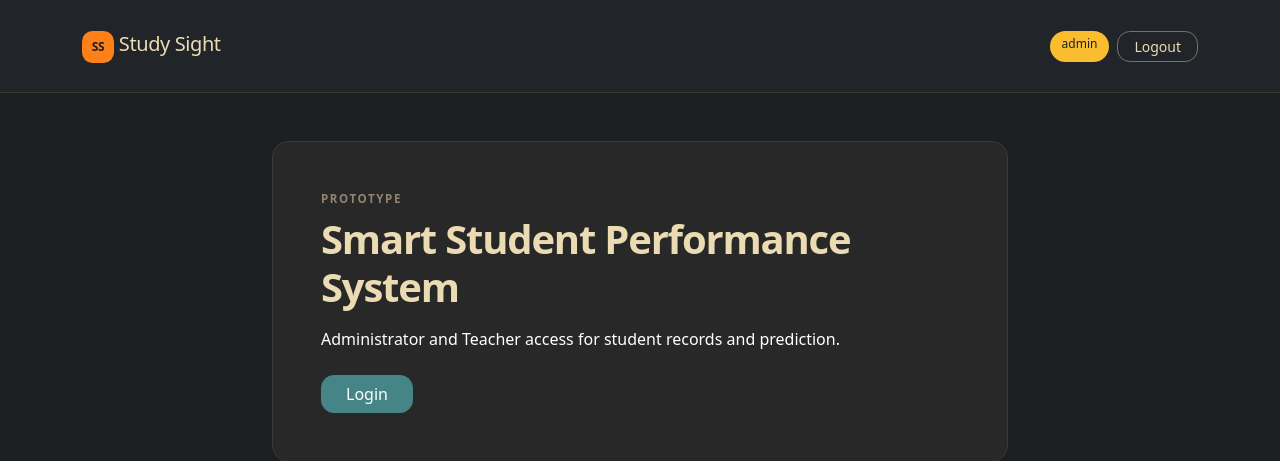
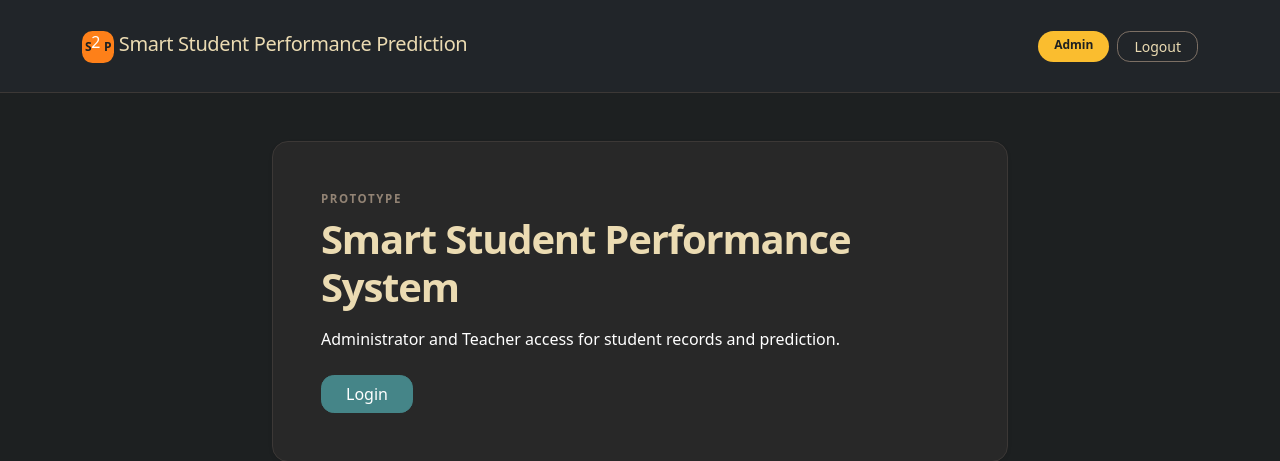
Before and after one commit to AhhadQamar/SmartStudentPerformanceSystem, a Flask app: page /home in a window 1280 px wide. Shown: the top 461 px of the page. Run offline with Flask 3, Linux system fonts and the light colour scheme; the visitor is signed in with stand-in values (Sample User, id 1).

Commit message:
changed the app name

```diff
--- a/app/templates/base.html
+++ b/app/templates/base.html
@@ -16,14 +16,17 @@
   <body class="app-shell">
     <nav class="navbar bg-dark navbar-expand-lg navbar-dark app-navbar">
       <div class="container py-3">
-        <a class="navbar-brand" href="{{url_for('main.index')}}">
-          <span class="brand-mark">SS</span>
-          <span>Study Sight</span>
+        <a class="navbar-brand " href="{{url_for('main.index')}}">
+          <span class="brand-mark ">
+          S
+          <span class = 'h6 me-1 text-white'>2</span>
+          P</span>
+          <span>Smart Student Performance Prediction</span>
         </a>
         <div class="ms-auto d-flex gap-2 algin-items-center">
           {% if session.get('user_id') %}
-          <span class="badge rounded-pill text-bg-light text-dark"
-            >{{ session.get('role') }}</span
+          <span class="badge rounded-pill text-bg-light text-dark py-2 px-3 fw-semibold"
+            >{{ session.get('role').capitalize()}}</span
           >
           <a class="btn btn-outline-light btn-sm px-3" href="{{url_for('main.logout')}}">Logout</a>
           {% else %}
```
